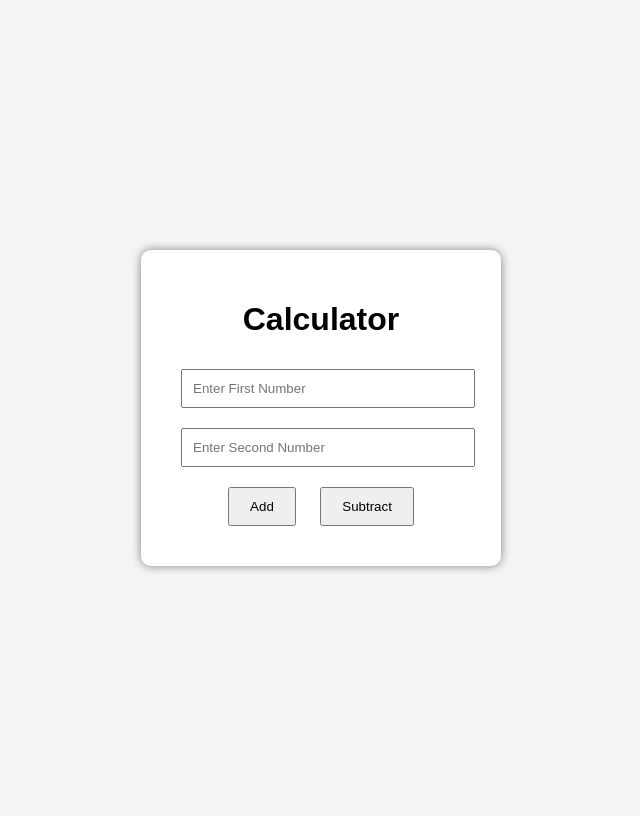
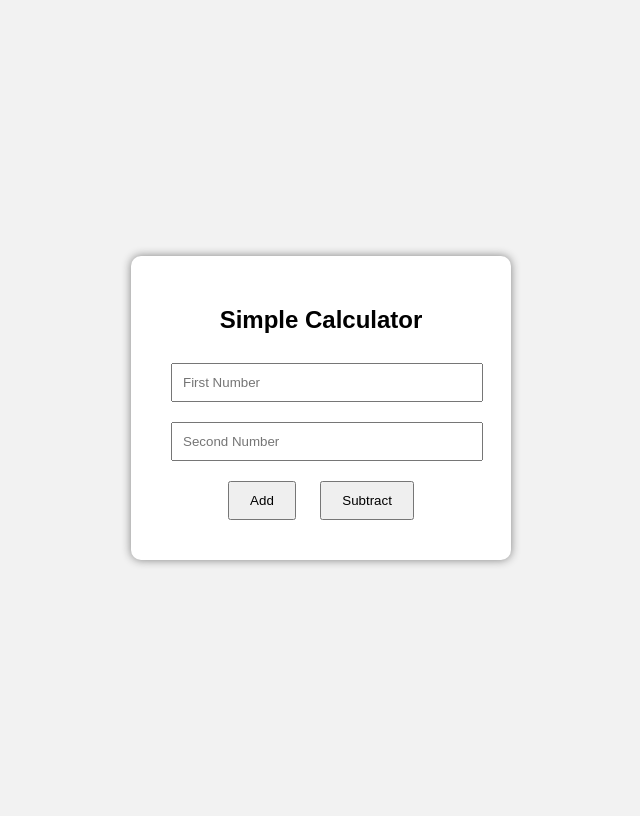
Before and after one commit to rishabh-ydv23/classProject, a Flask app: page / in a window 1280 px wide. Shown: the whole page, without its empty margins (319-959 px from the left). Run offline with Flask 3, Linux system fonts and the light colour scheme.

Commit message:
Improve code quality and UI

```diff
--- a/app.py
+++ b/app.py
@@ -2,6 +2,8 @@ from flask import Flask, render_template, request
 
 app = Flask(__name__)
 
+
+# Home Page (UI)
 @app.route("/", methods=["GET", "POST"])
 def home():
     result = None
@@ -18,5 +20,18 @@ def home():
 
     return render_template("index.html", result=result)
 
+
+# API Route for Addition
+@app.route("/add/<int:a>/<int:b>")
+def add(a, b):
+    return str(a + b)
+
+
+# API Route for Subtraction
+@app.route("/subtract/<int:a>/<int:b>")
+def subtract(a, b):
+    return str(a - b)
+
+
 if __name__ == "__main__":
     app.run(host="0.0.0.0", port=5000)
--- a/templates/index.html
+++ b/templates/index.html
@@ -1,13 +1,14 @@
 <!DOCTYPE html>
 <html>
 <head>
-    <title>Simple Calculator</title>
+
+<title>Calculator</title>
 
 <style>
 
 body{
 font-family:Arial;
-            background:#f4f4f4;
+background:#f2f2f2;
 display:flex;
 justify-content:center;
 align-items:center;
@@ -20,7 +21,7 @@
 border-radius:10px;
 box-shadow:0px 0px 10px gray;
 text-align:center;
-            width:300px;
+width:320px;
 }
 
 input{
@@ -35,8 +36,10 @@
 cursor:pointer;
 }
 
-        h2{
+.result{
+font-size:22px;
 color:green;
+margin-top:15px;
 }
 
 </style>
@@ -47,20 +50,20 @@
 
 <div class="box">
 
-<h1>Calculator</h1>
+<h2>Simple Calculator</h2>
 
 <form method="POST">
 
 <input
 type="number"
 name="num1"
-placeholder="Enter First Number"
+placeholder="First Number"
 required>
 
 <input
 type="number"
 name="num2"
-placeholder="Enter Second Number"
+placeholder="Second Number"
 required>
 
 <br>
@@ -83,11 +86,14 @@ Subtract
 
 {% if result is not none %}
 
-<h2>Result : {{ result }}</h2>
+<div class="result">
+Result = {{ result }}
+</div>
 
 {% endif %}
 
 </div>
 
 </body>
+
 </html>
```
Lines whose indentation alone changed are shown as unchanged.
